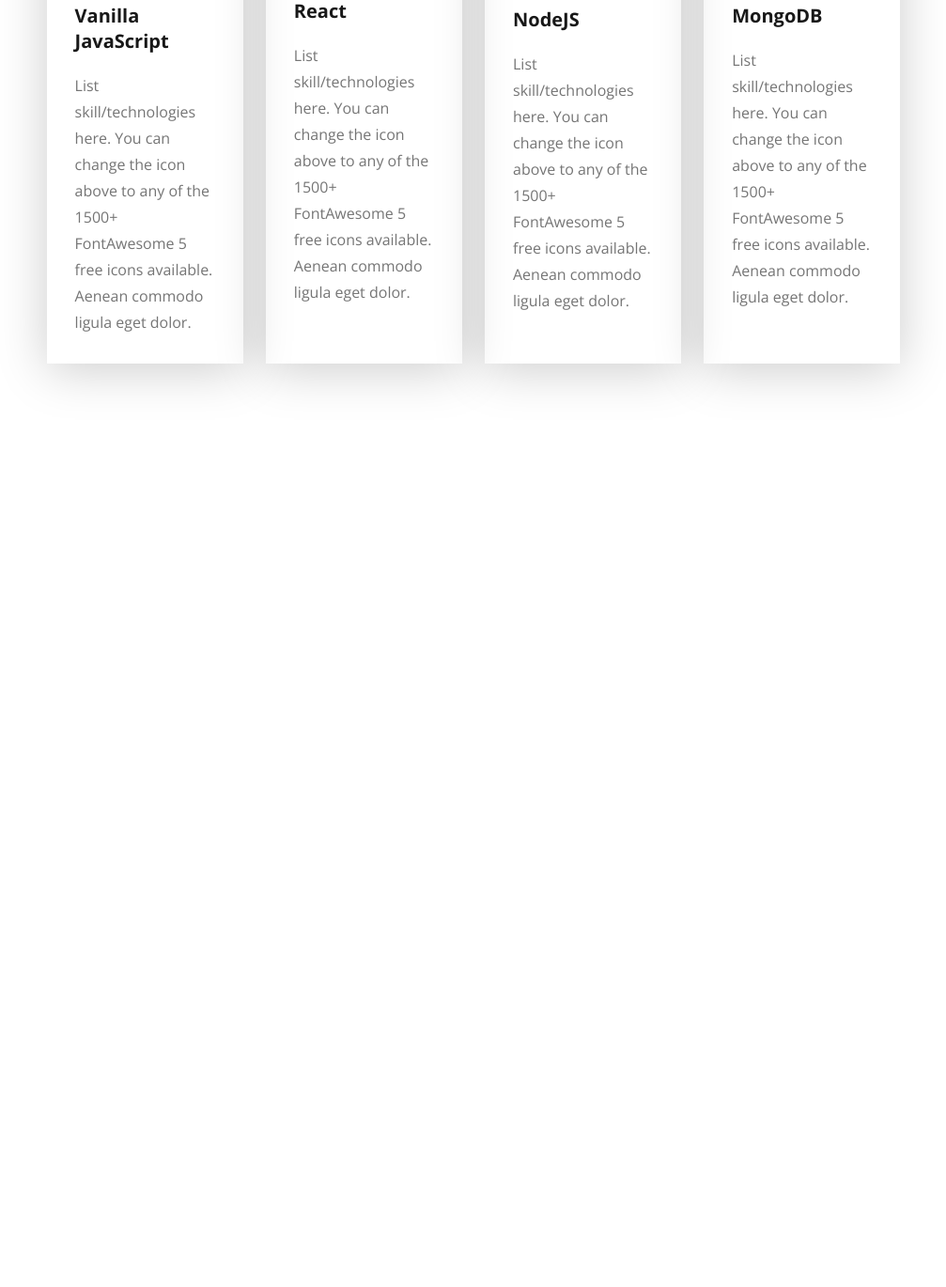
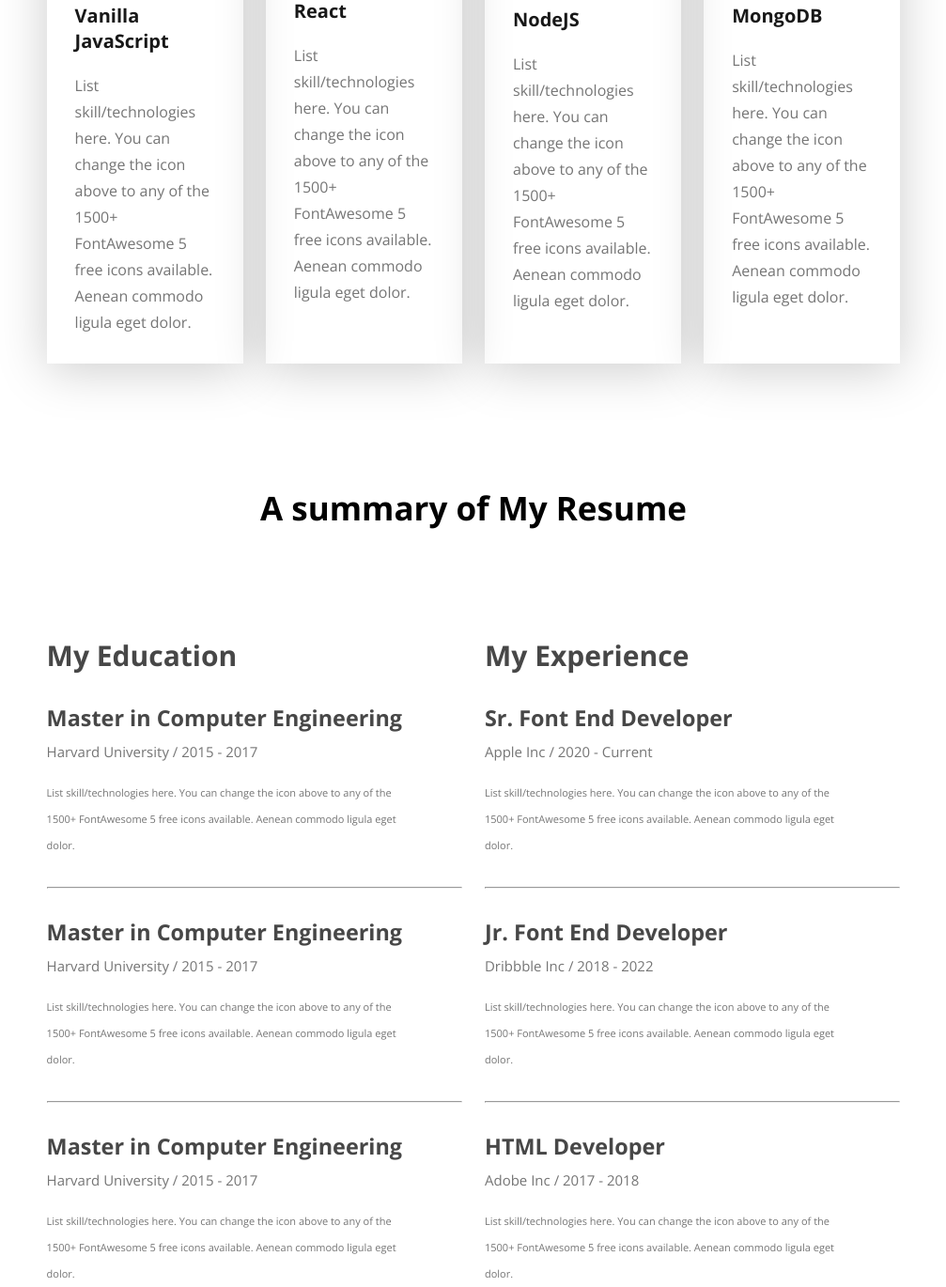
Before and after one commit to ishmatzaman/hero-dev-portfolio, a plain HTML site: page index.html in a window 1280 px wide. Shown: the part 2012-3382 px from the top of the page at 94% size, without its empty margins (136-1143 px from the left). Before the commit the page ends 2529 px from the top, so only its background shows below. Drawn offline with nearby package versions, Linux system fonts and the light colour scheme.

Commit message:
resume section added

```diff
--- a/index.html
+++ b/index.html
@@ -91,12 +91,13 @@
                     <p>List skill/technologies here. You can change the icon above to any of the 1500+ FontAwesome 5
                         free icons available. Aenean commodo ligula eget dolor.</p>
                 </div>
-                   <div class="skill-card">
+                <div class="skill-card">
                     <img src="images/icons/nodejs.png" alt="">
                     <h3>NodeJS</h3>
                     <p>List skill/technologies here. You can change the icon above to any of the 1500+ FontAwesome 5
                         free icons available. Aenean commodo ligula eget dolor.</p>
-                </div>   <div class="skill-card">
+                </div>
+                <div class="skill-card">
                     <img src="images/icons/mongo.png" alt="">
                     <h3>MongoDB</h3>
                     <p>List skill/technologies here. You can change the icon above to any of the 1500+ FontAwesome 5
@@ -105,6 +106,104 @@
             </div>
         </div>
     </section>
+    <section id="resume">
+        <div class="section-heading">
+            <h2>A summary of My Resume</h2>
+        </div>
+        <div class="resume-container">
+            <div class="education">
+                <h2 class="section-title">My Education</h2>
+                <div class="resume-card">
+                    <div class="card-title">
+                        <h3>Master in Computer Engineering</h3>
+                    </div>
+                    <div class="card-info">
+                        <p>Harvard University / 2015 - 2017</p>
+                    </div>
+                    <div class="card-text">
+                        <p>List skill/technologies here. You can change the icon above
+                            to any of the 1500+ FontAwesome 5 free icons available. Aenean commodo ligula eget dolor.
+                        </p>
+                    </div>
+                </div>
+
+                <hr>
+                <div class="resume-card">
+                    <div class="card-title">
+                        <h3>Master in Computer Engineering</h3>
+                    </div>
+                    <div class="card-info">
+                        <p>Harvard University / 2015 - 2017</p>
+                    </div>
+                    <div class="card-text">
+                        <p>List skill/technologies here. You can change the icon above
+                            to any of the 1500+ FontAwesome 5 free icons available. Aenean commodo ligula eget dolor.
+                        </p>
+                    </div>
+                </div>
+                <hr>
+                <div class="resume-card">
+                    <div class="card-title">
+                        <h3>Master in Computer Engineering</h3>
+                    </div>
+                    <div class="card-info">
+                        <p>Harvard University / 2015 - 2017</p>
+                    </div>
+                    <div class="card-text">
+                        <p>List skill/technologies here. You can change the icon above
+                            to any of the 1500+ FontAwesome 5 free icons available. Aenean commodo ligula eget dolor.
+                        </p>
+                    </div>
+                </div>
+            </div>
+            <div class="experience">
+                <h2 class="section-title">My Experience</h2>
+                <div class="resume-card">
+                    <div class="card-title">
+                        <h3>Sr. Font End Developer</h3>
+                    </div>
+                    <div class="card-info">
+                        <p>Apple Inc / 2020 - Current</p>
+                    </div>
+                    <div class="card-text">
+                        <p>List skill/technologies here. You can change the icon above
+                            to any of the 1500+ FontAwesome 5 free icons available. Aenean commodo ligula eget dolor.
+                        </p>
+                    </div>
+                </div>
+                <hr>
+                <div class="resume-card">
+                    <div class="card-title">
+                        <h3>Jr. Font End Developer</h3>
+                    </div>
+                    <div class="card-info">
+                        <p>Dribbble Inc / 2018 - 2022</p>
+                    </div>
+                    <div class="card-text">
+                        <p>List skill/technologies here. You can change the icon above
+                            to any of the 1500+ FontAwesome 5 free icons available. Aenean commodo ligula eget dolor.
+                        </p>
+                    </div>
+                </div>
+                <hr>
+                <div class="resume-card">
+                    <div class="card-title">
+                        <h3>HTML Developer</h3>
+                    </div>
+                    <div class="card-info">
+                        <p>Adobe Inc / 2017 - 2018</p>
+                    </div>
+                    <div class="card-text">
+                        <p>List skill/technologies here. You can change the icon above
+                            to any of the 1500+ FontAwesome 5 free icons available. Aenean commodo ligula eget dolor.
+                        </p>
+                    </div>
+                </div>
+
+            </div>
+        </div>
+
+    </section>
 </body>
 
 </html>
--- a/styles/portfolio.css
+++ b/styles/portfolio.css
@@ -116,7 +116,9 @@ nav .menu a {
     max-width: 585px;
 }
 
-#about {
+#about,
+#skill,
+#resume {
     padding-top: 130px;
 }
 
@@ -145,34 +147,83 @@ nav .menu a {
     line-height: 30px;
     color: #474747;
 }
-#skill .skill-container{
+
+#skill .skill-container {
     width: 71%;
     max-width: 1140px;
     margin: 0 auto;
-    padding: 130px;
+
 
 }
-#skill .skill-container .skill-box{
+
+#skill .skill-container .skill-box {
     display: flex;
     gap: 24px;
 
 }
-.skill-box .skill-card{
+
+.skill-box .skill-card {
     padding: 30px;
     max-width: 267px;
-     box-shadow: 0 6px 50px 0 #00000034;
+    box-shadow: 0 6px 50px 0 #00000034;
 }
-.skill-card img{
+
+.skill-card img {
     width: 44px;
     margin-bottom: 30px;
 }
-.skill-card h3{
+
+.skill-card h3 {
     font-size: 20px;
-   color: #181818;
-   margin-bottom: 20px;
+    color: #181818;
+    margin-bottom: 20px;
 }
-.skill-card p{
-      font-size: 16px;
+
+.skill-card p {
+    font-size: 16px;
     line-height: 28px;
     color: #757575;
 }
+
+#resume .resume-container {
+    width: 71%;
+    max-width: 1140px;
+    margin: 113px auto 0;
+    display: flex;
+    gap: 24px;
+}
+
+.resume-container .section-title {
+    color: #474747;
+    font-size: 30px;
+    margin-bottom: 30px;
+}
+
+.resume-container hr {
+    margin: 30px 0;
+    color: #D1D1D1;
+}
+
+.resume-card {
+    max-width: 511px;
+    margin-right: 47px;
+}
+
+.resume-card .card-title {
+    color: #474747;
+    font-size: 20px;
+    margin-bottom: 10px;
+}
+
+.resume-card .card-info {
+    color: #757575;
+    font-size: 15px;
+    margin-bottom: 20px;
+}
+
+.resume-card .card-text {
+    color: #757575;
+    font-size: 11px;
+    line-height: 28px;
+
+}
```
